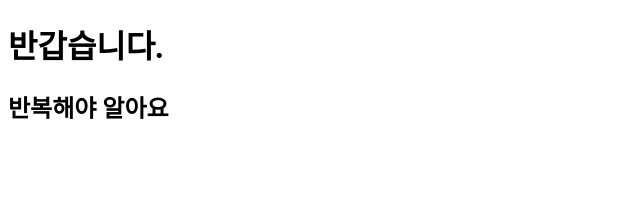
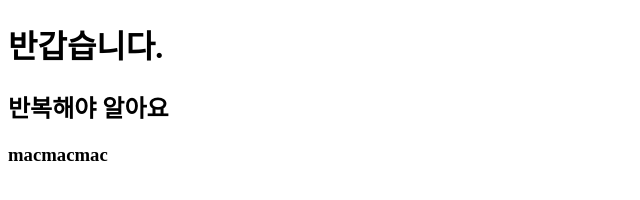
Before and after one commit to gayeongogo/firstgithub, a plain HTML site: page index.html in a window 1280 px wide. Shown: the whole page, without its empty margins (0-640 px from the left). Drawn offline with Linux system fonts and the light colour scheme.

Commit message:
중요 프로젝트 시작

```diff
--- a/index.html
+++ b/index.html
@@ -9,5 +9,6 @@
 <body>
     <h1>반갑습니다.</h1>
     <h2>반복해야 알아요</h2>
+    <h3>macmacmac</h3>
 </body>
 </html>
```
